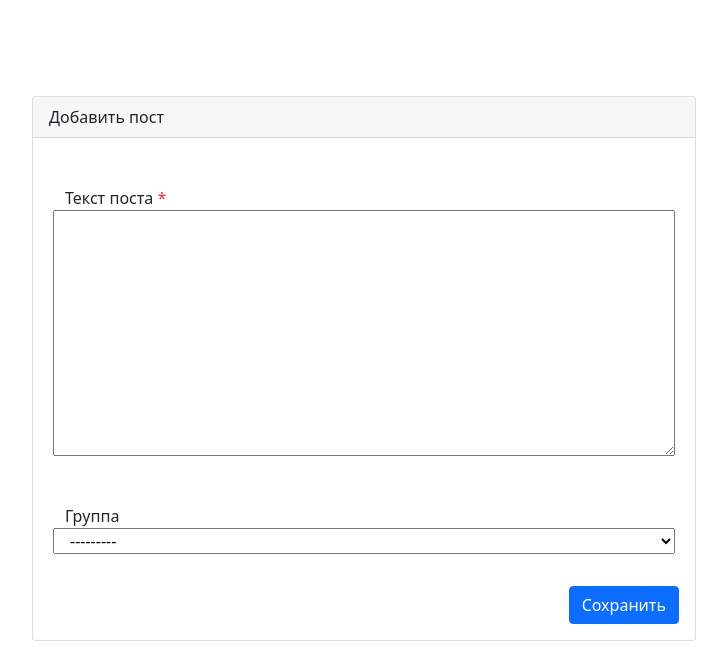
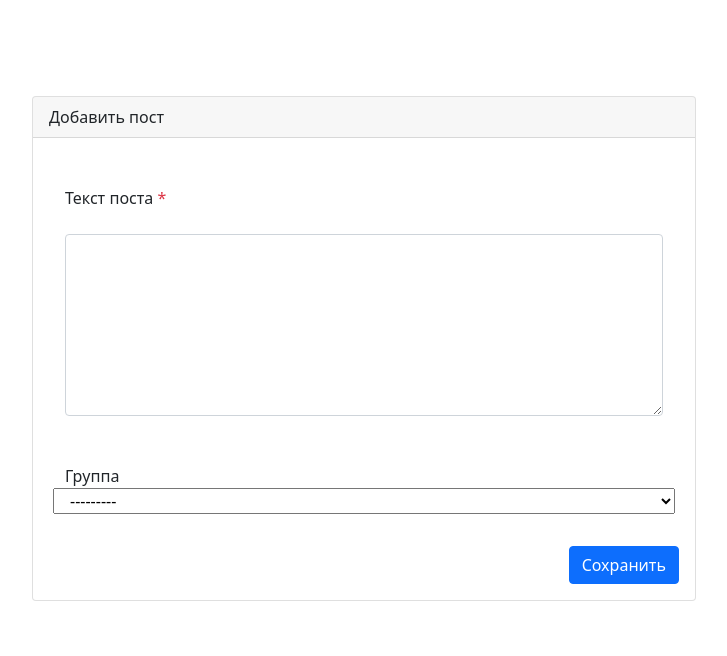
Before and after one commit to Duckin1/hw03_forms, a Django app: template yatube/templates/posts/create_post.html in a window 1280 px wide. Shown: the part 56-712 px from the top of the page, without its empty margins (276-1003 px from the left). Run offline with Django 3.2, Linux system fonts and the light colour scheme; the template is opened without the code that fills it: values that come from a table or form of the project are taken from there, others are empty; tables that the repository leaves empty hold one stand-in row (values such as "Sample post"); parts of the project's set-up code (start-up, migrations or seed data) failed here and were passed over; some libraries are stand-ins or nearby versions.

Commit message:
review_final

```diff
--- a/yatube/posts/views.py
+++ b/yatube/posts/views.py
@@ -1,7 +1,7 @@
+from django.conf import settings
 from django.contrib.auth.decorators import login_required
 from django.core.paginator import Paginator
 from django.shortcuts import get_object_or_404, redirect, render
-from django.conf import settings
 
 from .forms import PostForm
 from .models import Group, Post, User
--- a/yatube/templates/posts/create_post.html
+++ b/yatube/templates/posts/create_post.html
@@ -39,7 +39,10 @@
                 Текст поста
                 <span class="required text-danger" >*</span>
               </label>
-                {{ form.text}}
+              <div class="form-group">
+                <label for="exampleFormControlTextarea1"></label>
+                <textarea class="form-control" id="exampleFormControlTextarea1" rows="7"></textarea>
+              </div>
               </div>
               <div class="form-group row my-3 p-3">
                 <label for="id_group">
--- a/yatube/templates/posts/post_detail.html
+++ b/yatube/templates/posts/post_detail.html
@@ -13,7 +13,7 @@
       <li class="list-group-item">
         Группа:
         <a href="{% url 'posts:group_list' post.group.slug %}" class="list-group-item-action">
-          {{ post.group }}
+          {{ post.group.title }}
         </a>
       </li>
       {% endif %}
```
Also changed, not shown: yatube/posts/migrations/0004_auto_20221018_2349.py.
